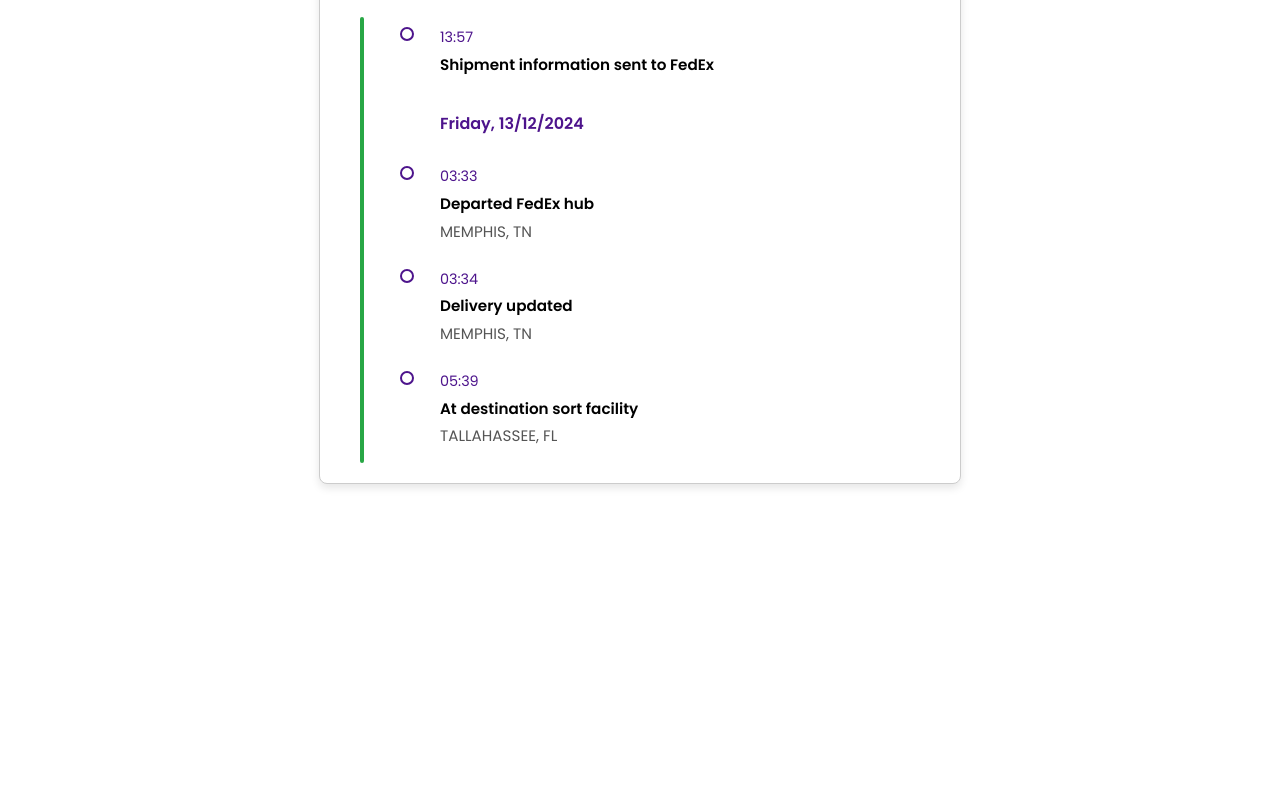
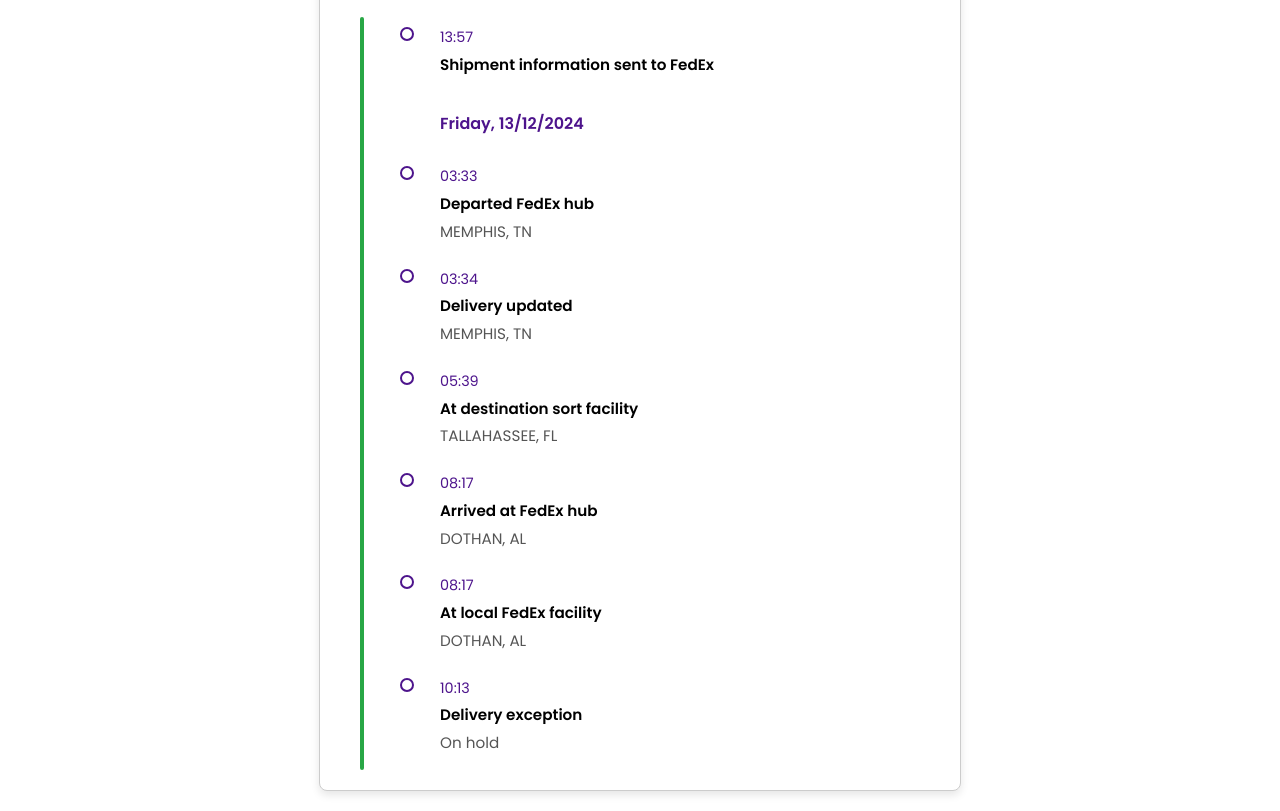
Before and after one commit to Iklassabdul/FDX, a plain HTML site: page index.html in a window 1280 px wide. Shown: the part 212-1023 px from the top of the page. Before the commit the page ends 800 px from the top, so only its background shows below. Drawn offline with Linux system fonts and the light colour scheme.

Commit message:
Happy Me

```diff
--- a/index.html
+++ b/index.html
@@ -268,6 +268,25 @@
                 <p class="location">At destination sort facility</p>
                 <p class="status">TALLAHASSEE, FL</p>
             </div>
+
+            <!-- Additional Tracking Steps -->
+            <div class="tracking-step">
+                <p class="time">08:17</p>
+                <p class="location">Arrived at FedEx hub</p>
+                <p class="status">DOTHAN, AL</p>
+            </div>
+
+            <div class="tracking-step">
+                <p class="time">08:17</p>
+                <p class="location">At local FedEx facility</p>
+                <p class="status">DOTHAN, AL</p>
+            </div>
+
+            <div class="tracking-step">
+                <p class="time">10:13</p>
+                <p class="location">Delivery exception</p>
+                <p class="status">On hold</p>
+            </div>
         </div>
     </div>
 
```
